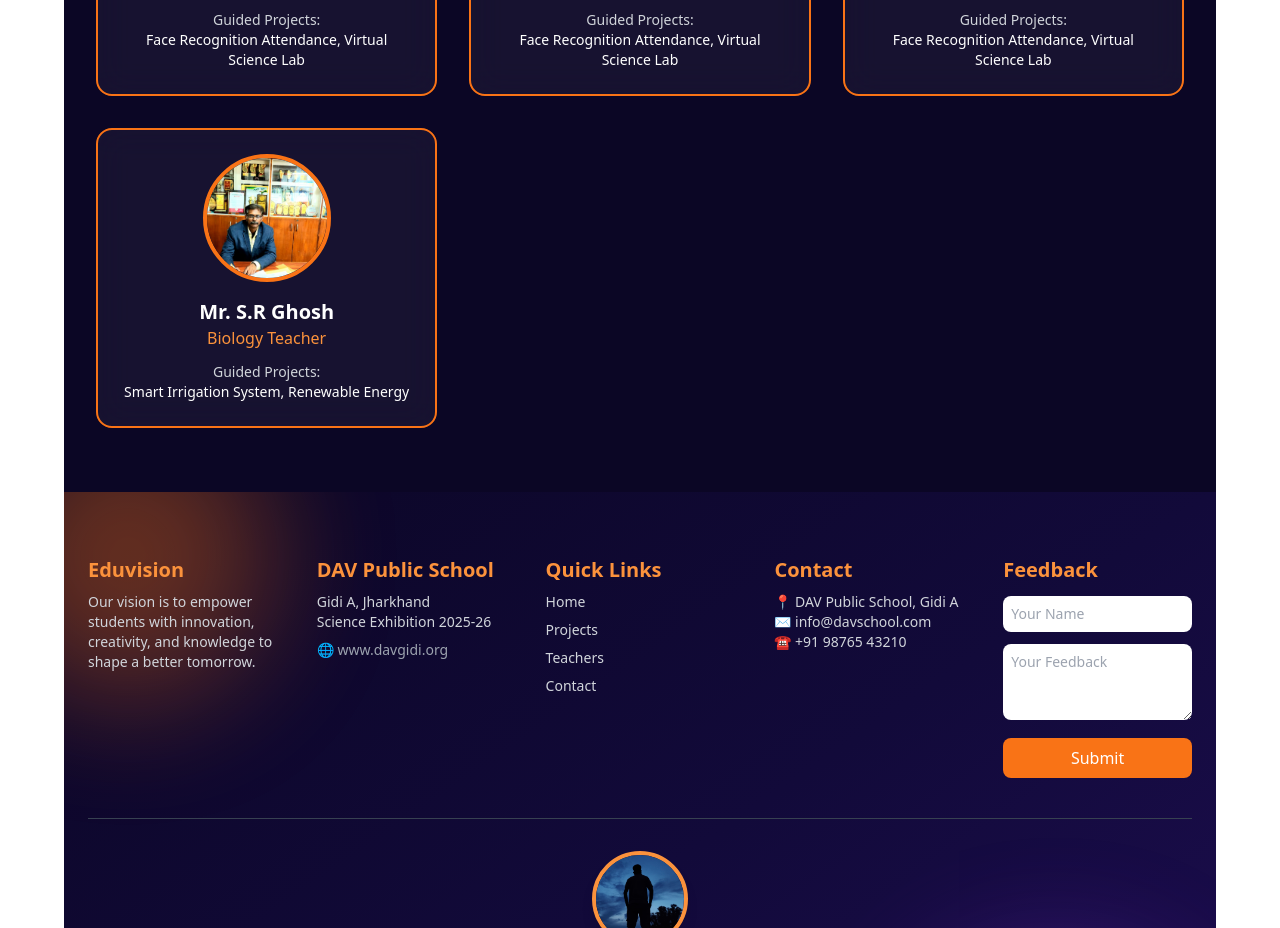
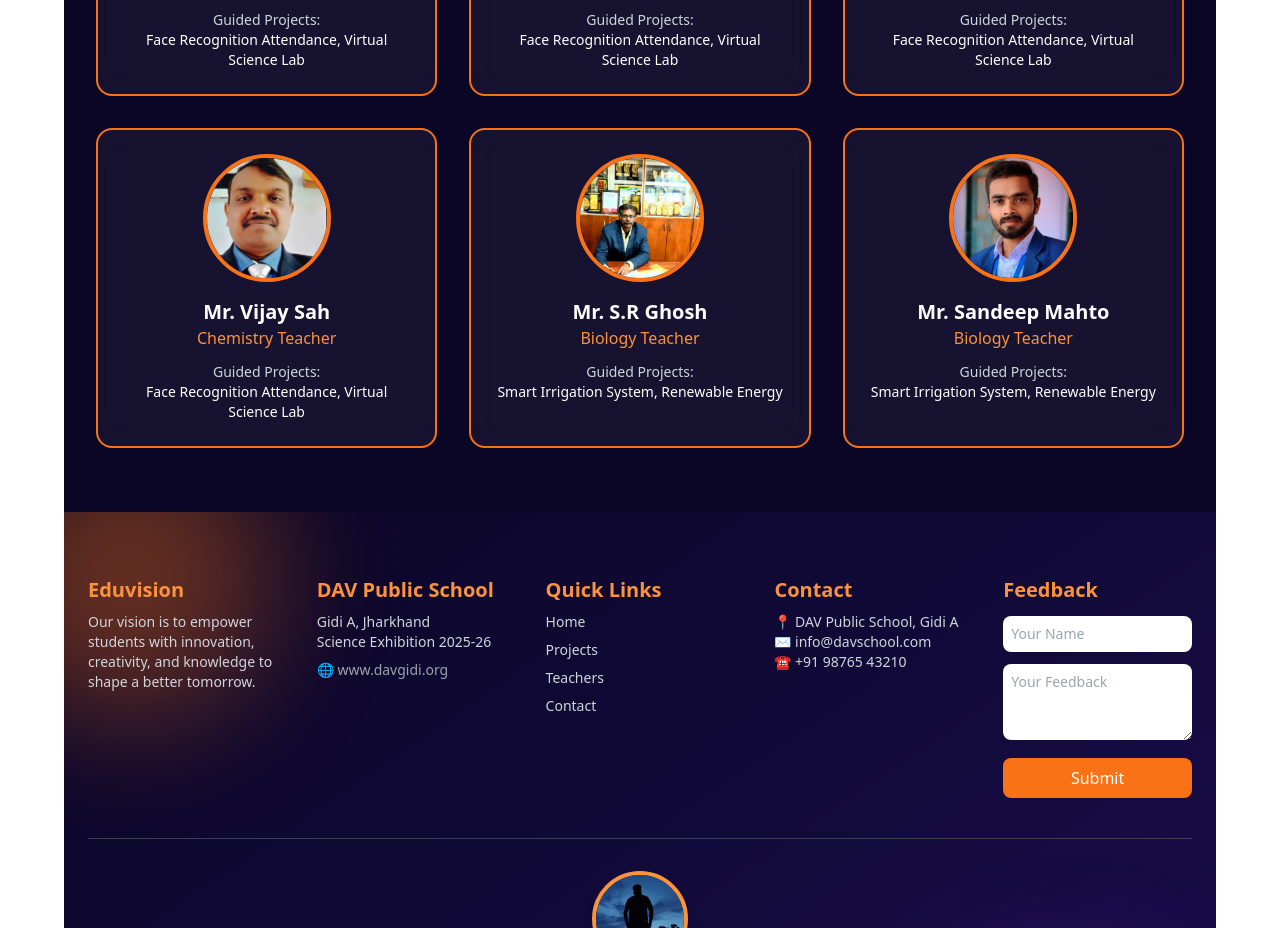
Before and after one commit to s0uravv/EduVerse, a React (Vite) app in the folder client/: page / in a window 1280 px wide. Shown: the part 3440-4368 px from the top of the page. Built offline with nearby package versions, Linux system fonts and the light colour scheme.

Commit message:
updated project section page

```diff
--- a/client/src/Components/HeroSection/Teacher.jsx
+++ b/client/src/Components/HeroSection/Teacher.jsx
@@ -1,4 +1,6 @@
 import teacher1 from "../../assets/Swajit.jpg";
+import teacher6 from "../../assets/sandip.jpg";
+import teacher5 from "../../assets/vijay.jpg";
 import teacher4 from "../../assets/bablu.jpg";
 import teacher2 from "../../assets/Dutta.jpg";
 import teacher3 from "../../assets/Ghosh.jpg";
@@ -22,24 +24,24 @@ const teachers = [
         guided: "Face Recognition Attendance, Virtual Science Lab",
         photo: teacher1
     },
-    // {
-    //     name: "Mr. Vijay Sah",
-    //     subject: "Chemistry Teacher",
-    //     guided: "Face Recognition Attendance, Virtual Science Lab"
-    //     // photo: teacher1
-    // },
+    {
+        name: "Mr. Vijay Sah",
+        subject: "Chemistry Teacher",
+        guided: "Face Recognition Attendance, Virtual Science Lab",
+         photo: teacher5
+    },
     {
         name: "Mr. S.R Ghosh",
         subject: "Biology Teacher",
         guided: "Smart Irrigation System, Renewable Energy",
         photo: teacher3
+    },
+     {
+        name: "Mr. Sandeep Mahto",
+        subject: "Biology Teacher",
+        guided: "Smart Irrigation System, Renewable Energy",
+         photo: teacher6
     }
-    // {
-    //     name: "Mr. Sandeep Mahto",
-    //     subject: "Biology Teacher",
-    //     guided: "Smart Irrigation System, Renewable Energy"
-    //     // photo: teacher3
-    // }
 ];
 
 export default function TeachersSection() {
```
Also changed, not shown: client/src/assets/sandip.jpg (added), client/src/assets/vijay.jpg (added).
